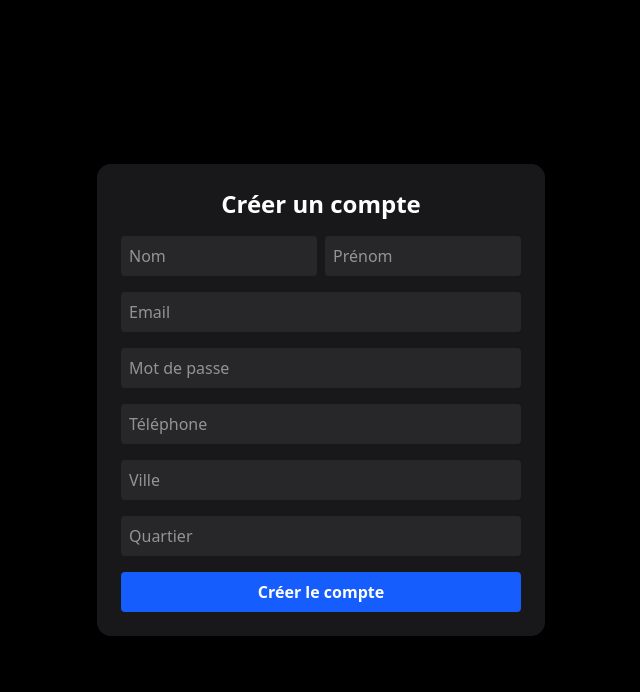
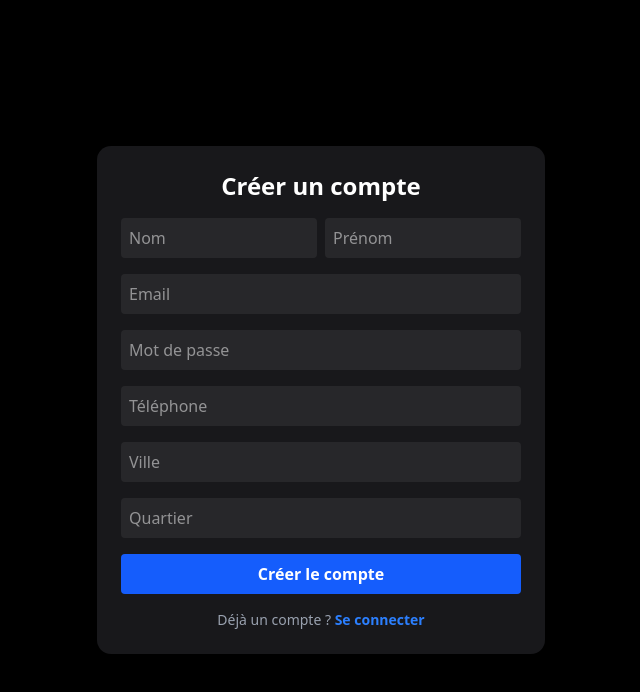
Before and after one commit to Sory-7564/my-omnia, a Next.js app: page /auth/register in a window 1280 px wide. Shown: the top 692 px of the page, without its empty margins (319-959 px from the left). Built offline with nearby package versions, Linux system fonts and the light colour scheme; no server answers.

Commit message:
Add login link to registration page

```diff
--- a/src/app/auth/register/page.tsx
+++ b/src/app/auth/register/page.tsx
@@ -2,6 +2,7 @@
 
 import { useState } from 'react'
 import { supabase } from '@/lib/supabaseClient'
+import Link from 'next/link'
 
 export default function RegisterPage() {
 const [loading, setLoading] = useState(false)
@@ -139,6 +140,15 @@ className="w-full max-w-md bg-zinc-900 p-6 rounded-xl space-y-4"
     >
       {loading ? 'Création...' : 'Créer le compte'}
     </button>
+  <p className="text-center text-sm text-gray-400">
+  Déjà un compte ?{' '}
+  <Link
+    href="/auth/login"
+    className="font-semibold text-blue-500 hover:underline"
+  >
+    Se connecter
+  </Link>
+</p>
   </form>
 </div>
 
```
